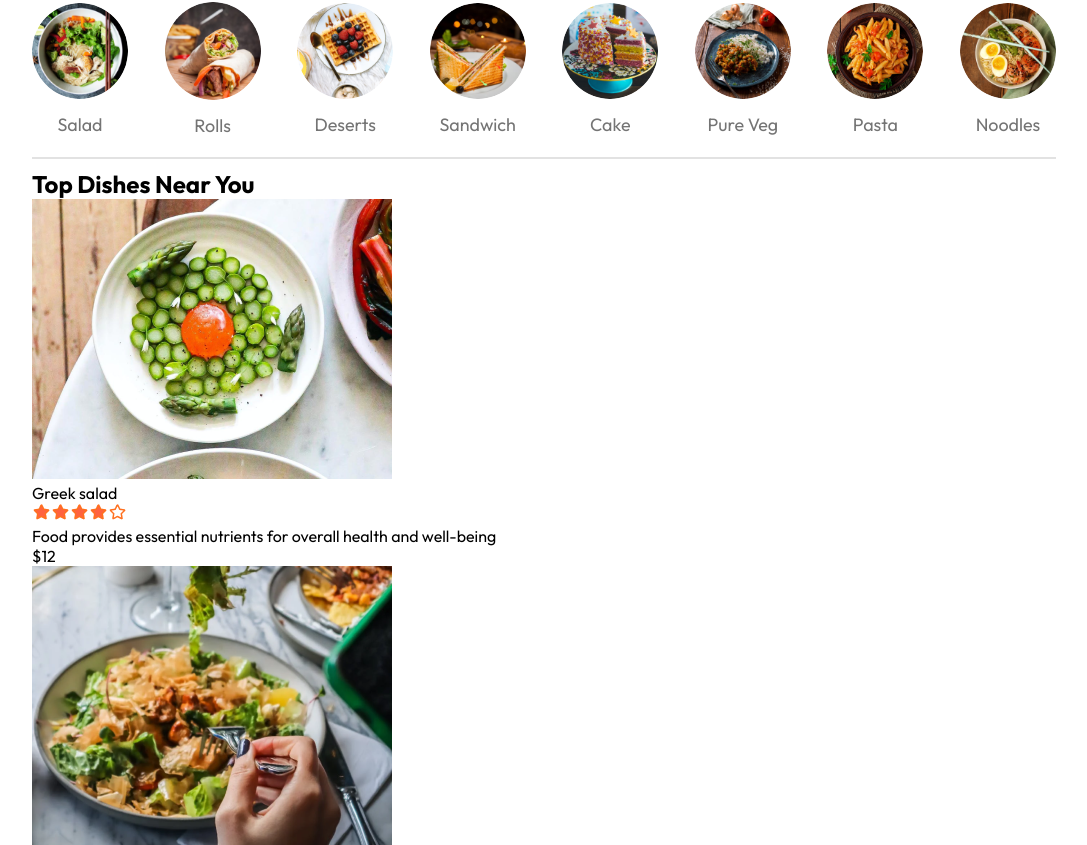
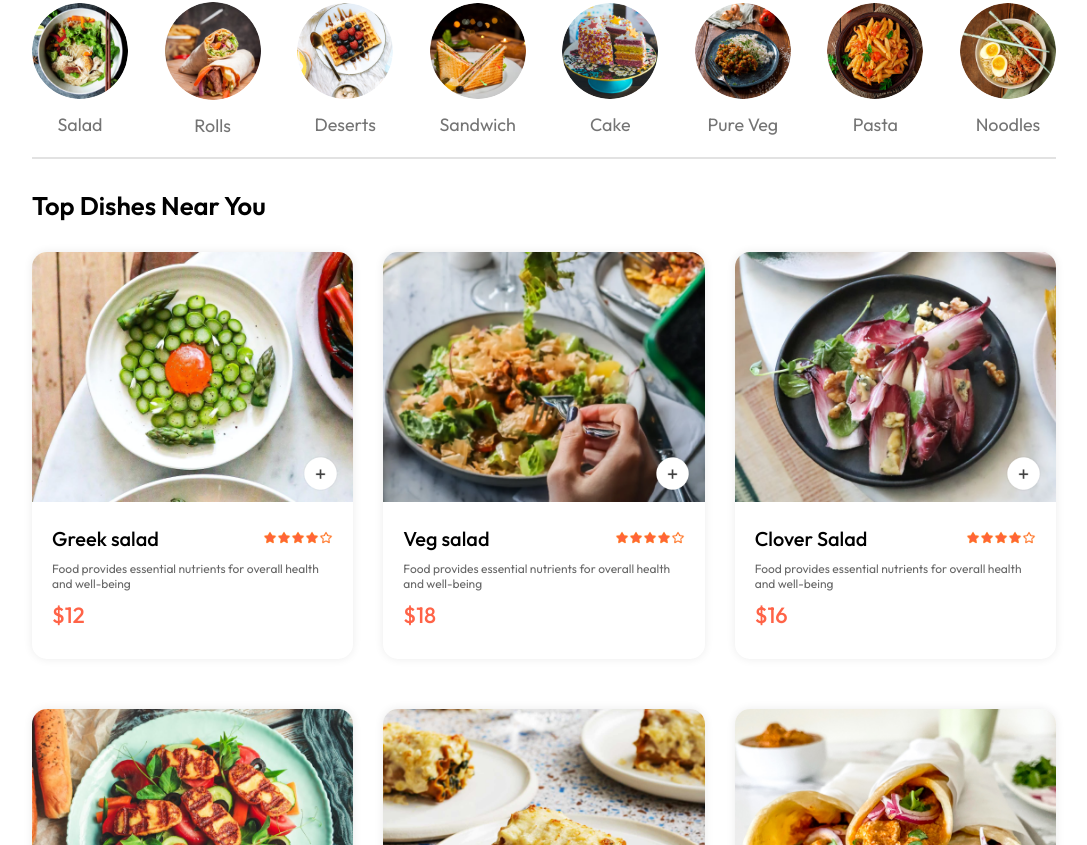
Before and after one commit to ALW-N/food-ordering-webapp, a React (Vite) app in the folder frontend/: page / in a window 1280 px wide. Shown: the part 655-1500 px from the top of the page, without its empty margins (96-1183 px from the left). Built offline with nearby package versions, Linux system fonts and the light colour scheme; a web font is replaced by a local one.

Commit message:
Commit-8

```diff
--- a/frontend/src/components/FoodDisplay/FoodDisplay.css
+++ b/frontend/src/components/FoodDisplay/FoodDisplay.css
@@ -0,0 +1,17 @@
+.food-display{
+    margin-top: 30px;
+}
+
+.food-display h2{
+    font-size: max(2vw,24px);
+    font-weight: 600;
+
+}
+
+.food-display-list{
+    display: grid;
+    grid-template-columns: repeat(auto-fill, minmax(240px, 1fr));
+    margin-top: 30px;
+    gap: 30px;
+    row-gap: 50px;
+}
--- a/frontend/src/components/FoodDisplay/FoodDisplay.jsx
+++ b/frontend/src/components/FoodDisplay/FoodDisplay.jsx
@@ -9,7 +9,7 @@
   return (
     <div className='food-display' id='food-display'>
         <h2>Top Dishes Near You</h2>
-        <div className="food-disply-list">
+        <div className="food-display-list">
             {food_list.map((item,index)=>{
                 return <FoodItem key={index} id={item._id} name={item.name} description={item.description} price={item.price} image={item.image} />
             })}
--- a/frontend/src/components/FoodItem/FoodItem.css
+++ b/frontend/src/components/FoodItem/FoodItem.css
@@ -0,0 +1,75 @@
+.food-item{
+    width: 100%;
+    margin: auto;
+    border-radius: 15px;
+    box-shadow: 0px 0px 10px #00000015;
+    transition: 0.3s;
+    animation: fadeIn 1s;
+}
+
+
+.food-item-image{
+    width: 100%;
+    border-radius: 15px 15px 0 0;
+}
+
+.food-item-info{
+    padding: 20px;
+}
+
+.food-item-name-rating{
+    display: flex;
+    justify-content: space-between;
+    align-items: center;
+    margin-bottom: 10px;
+}
+
+.food-item-name-rating p{
+    font-size: 20px;
+    font-weight: 500;
+}
+
+.food-item-name-rating img{
+    width: 70px;
+}
+
+.food-item-description {
+    color: #676767;
+    font-size: 12px;
+}
+
+.food-item-price {
+    color: tomato;
+    font-size: 22px;
+    font-weight: 500;
+    margin: 10px 0px;
+}
+
+.food-item-img-container{
+    position: relative;
+}
+
+.food-item-img-container .add{
+    width: 35px;
+    position: absolute;
+    bottom: 15px;
+    right: 15px;
+    cursor: pointer;
+    border-radius: 50%;
+}
+
+.food-item-counter{
+    position: absolute;
+    bottom: 15px;
+    right: 15px;
+    display: flex;
+    align-items: center;
+    gap: 10px;
+    padding: 6px;
+    border-radius: 15px;
+    background-color: white;
+}
+
+.food-item-counter img{
+    width: 30px;
+}
--- a/frontend/src/components/FoodItem/FoodItem.jsx
+++ b/frontend/src/components/FoodItem/FoodItem.jsx
@@ -1,12 +1,24 @@
-import React from 'react'
+import React, { useContext } from 'react'
 import "./FoodItem.css"
 import { assets } from '../../assets/frontend_assets/assets'
+import { StoreContext } from '../../context/StoreContext'
 
 const FoodItem = ({id,name,price,description,image}) => {
+
+  const {cartItems, addToCart, removeFromCart} = useContext(StoreContext);
+
   return (
     <div className='food-item'>
         <div className="food-item-img-container">
             <img className='food-item-image' src={image} alt="" />
+            {!cartItems[id]
+               ?<img className="add" onClick={()=>addToCart(id)} src={assets.add_icon_white} alt=" "/>
+               :<div className='food-item-counter'>
+                    <img onClick={()=>removeFromCart(id) }  src={assets.remove_icon_red} alt="" />
+                    <p>{cartItems[id]}</p>
+                    <img onClick={()=> addToCart(id)}  src={assets.add_icon_green} alt="" />
+               </div>
+            }
         </div>
         <div className="food-item-info">
             <div className="food-item-name-rating">
--- a/frontend/src/context/StoreContext.jsx
+++ b/frontend/src/context/StoreContext.jsx
@@ -1,14 +1,37 @@
-import { createContext } from "react";
+import { createContext, useEffect } from "react";
 import {food_list} from '../assets/frontend_assets/assets';
+import {useState} from 'react';
 
 export const StoreContext = createContext(null);
 
 const StoreContextProvider= (props) => {
 
+    const [cartItems,setCartItems] = useState({});
+
+    const addToCart = (itemId) => {
+        if (!cartItems[itemId]){
+            setCartItems((prev)=>({...prev,[itemId]:1}))
+        }
+        else{
+            setCartItems((prev)=>({...prev, [itemId]:prev[itemId]+1}))
+        }
+    }
 
 
+    const removeFromCart = (itemId) => {
+        setCartItems((prev)=>({...prev,[itemId]:prev[itemId]-1}))
+    }
+
+    useEffect(()=>{
+        console.log(cartItems);
+    },[cartItems])
+
     const contextValue = {
-        food_list
+        food_list,
+        cartItems,
+        setCartItems,
+        addToCart,
+        removeFromCart
     }
     return(
         <StoreContext.Provider value={contextValue}>
```
Also changed, not shown: 1 other file (tests, documents, lock files or other folders).
